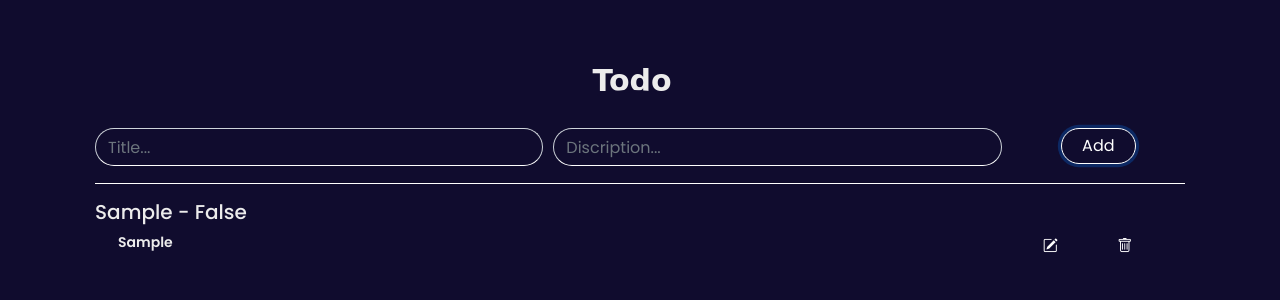
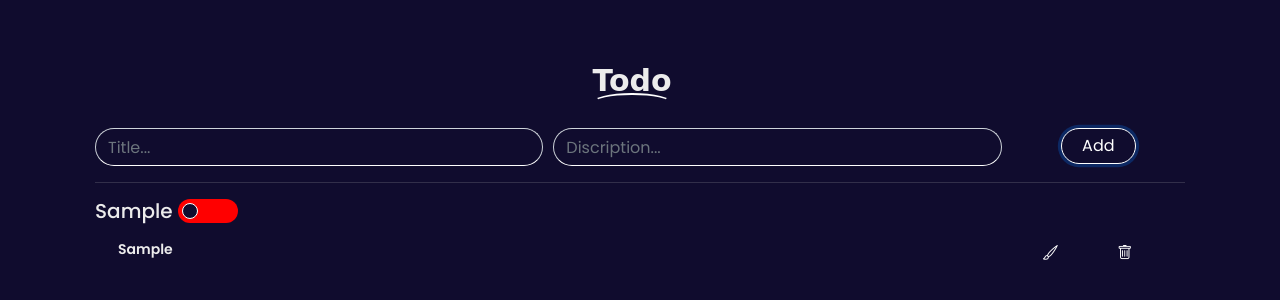
Before and after one commit to FaizaanFazal/Task-Manager-Using-redux, a React (Create React App) app: page / in a window 1280 px wide. Both pictures are taken after typing "Sample", "Sample" into the empty fields and a click on the button "Add". Shown: the top 300 px of the page. Built offline with nearby package versions, Linux system fonts and the light colour scheme.

Commit message:
added status toggling switch

```diff
--- a/public/index.html
+++ b/public/index.html
@@ -11,7 +11,8 @@
     />
     <link rel="apple-touch-icon" href="%PUBLIC_URL%/logo192.png" />
     <link rel="stylesheet" href="https://cdn.jsdelivr.net/npm/bootstrap@4.6.2/dist/css/bootstrap.min.css" integrity="sha384-xOolHFLEh07PJGoPkLv1IbcEPTNtaed2xpHsD9ESMhqIYd0nLMwNLD69Npy4HI+N" crossorigin="anonymous">
-    <link rel="stylesheet" href="https://cdn.jsdelivr.net/npm/bootstrap-icons@1.10.5/font/bootstrap-icons.css">
+    <!-- <link rel="stylesheet" href="https://cdn.jsdelivr.net/npm/bootstrap-icons@1.10.5/font/bootstrap-icons.css"> -->
+
 
     <!--
       manifest.json provides metadata used when your web app is installed on a
--- a/src/App.css
+++ b/src/App.css
@@ -45,7 +45,10 @@ body{
  border: 1px solid rgb(15, 15, 75);
 }
 .divider{
-  border-bottom: 1px solid white;
+  border-bottom: 1px solid rgba(192, 192, 192, 0.194);
+  font-size: 0;
+
+  border-top: 0;
 }
 .indent3{
   text-indent: 40px;
@@ -58,12 +61,12 @@ body{
 .underlined:after {
   content: "";
   position: absolute;
-  bottom: -12px;
+  bottom: -15px;
   left: 0;
   height: 20px;
   width: 100%;
-  border: solid 2px rgb(16, 12, 46);;
-  border-color: rgb(16, 12, 46) transparent transparent transparent;
+  border: solid 2px rgb(255, 255, 255);;
+  border-color: rgb(255, 255, 255) transparent transparent transparent;
   border-radius: 50%;
 }
 
@@ -85,13 +88,29 @@ body{
 .pop{
   z-index: 10;
   position: absolute;
-  width: 500px;
-  height: 500px;
+  top: 0;
+  bottom: 0;
+  left: 0;
+  right: 0;
+  background-color: rgba(55, 0, 63, 0.891);
+}
+.popbox{
+  max-width:500px;
   margin-left: auto;
   margin-right: auto;
-  background-color: rgba(23, 23, 23, 0.5);
+  margin-top: 10%;
+  background-color: rgb(16, 12, 46);
+
 }
-
+.closebtn{
+  padding: 3px;
+  background-color: transparent;
+  color: red;
+  border: 0;
+  font-weight: 700;
+  font-size: 20px;
+  margin-left: auto;
+}
 .actionbtn{
   background-color: transparent;
   border: 0;
@@ -100,3 +119,64 @@ body{
   margin-left: auto;
   margin-right: auto;
 }
+
+/*toggle button*/
+
+.switch {
+  position: relative;
+  display: inline-block;
+  width: 60px;
+  height: 24px;
+}
+.switch input {
+  opacity: 0;
+  width: 0;
+  height: 0;
+}
+
+.slider {
+  position: absolute;
+  cursor: pointer;
+  top: 0;
+  left: 0;
+  right: 0;
+  bottom: 0;
+  background-color: red;
+  -webkit-transition: .4s;
+  transition: .4s;
+}
+
+.slider:before {
+  position: absolute;
+  content: "";
+  height: 16px;
+  width: 16px;
+  left: 4px;
+  bottom: 4px;
+  border: 1px solid rgb(255, 255, 255);
+  background-color: rgb(16, 12, 46);
+  -webkit-transition: .4s;
+  transition: .4s;
+}
+
+input:checked + .slider {
+  background-color: #2196F3;
+}
+
+input:focus + .slider {
+  box-shadow: 0 0 1px #2196F3;
+}
+
+input:checked + .slider:before {
+  -webkit-transform: translateX(26px);
+  -ms-transform: translateX(26px);
+  transform: translateX(26px);
+}
+
+.slider.round {
+  border-radius: 34px;
+}
+
+.slider.round:before {
+  border-radius: 50%;
+}
--- a/src/features/taskManager/Task.js
+++ b/src/features/taskManager/Task.js
@@ -1,6 +1,7 @@
 import React, { useState } from 'react'
 import {useSelector, useDispatch} from 'react-redux'
-import {create,deleteitem,updateitem} from './TaskSlice'
+import 'bootstrap-icons/font/bootstrap-icons.css';
+import {create,deleteitem,updateitem,togglestatus} from './TaskSlice'
 import '../../App.css';
 
 
@@ -9,6 +10,7 @@ export function Task(){
     const[discription,setDiscription]=useState("");
     const[show,setShow]=useState(false)
     const[idtoUpdate,setIdtoUpdate]=useState("")
+
 
 
     const dispatch= useDispatch();
@@ -47,28 +49,56 @@ export function Task(){
         e.preventDefault();
         dispatch(deleteitem(e.target.id))  //delete
     }
+
+
+    let status;
+    let compel;
+    const handletoggle=(id)=>{
+
+        console.log(id)
+        status=todolist.filter((item) => { return item.id === id});
+        compel=status[0].compeleted           //toggle
+        const toggletodo = {
+            id: id,
+            compeleted:compel
+        }
+        dispatch(togglestatus(toggletodo)); //update
+    }
+
+
     let res;
     const handleedit=(e)=>{
         e.preventDefault();
-        res=todolist.filter((item) => { return item.id == e.target.id});
-
+        console.log("id "+e.target.id)
+        res=todolist.filter((item) => { return item.id === e.target.id});
+        console.log(res) //print
         setTitle(res[0].title)
         setDiscription(res[0].discription)
         setIdtoUpdate(e.target.id)
         setShow(show=> !show)     //display edit box
-
     }
 
     return(
         <div class='container-lg pt-5 text-center'>
         {show? <div className='pop'>
-            <div>
-                <input type='text' value={title} onChange={(e)=>setTitle(e.target.value)} />
-                <input type='text' value={discription} onChange={handleInputdisc} />
-                <button className='button' onClick={onClickupdatehandler} >Update</button>
-                <button className='button' onClick={()=>setShow(show=> !show)}>X</button>
-            </div>
-        </div>:null}
+
+            <div className='popbox p-3'>
+            <div className='text-right'>   <button className='closebtn' onClick={()=>setShow(show=> !show)}>X</button>  </div>
+            <div>Make Changes</div>
+                <div className='form-row'>
+                    <div className='col-sm-12 mt-1'>
+                        <input className='bg-dblue rounded-pill form-control' id='title' placeholder='Title...' type='text' value={title} onChange={(e)=>setTitle(e.target.value)} />
+                    </div>
+                    <div className='col-sm-12 mt-1'>
+                        <input className='bg-dblue rounded-pill form-control' id='discription' placeholder='Discription...' type='text' value={discription} onChange={handleInputdisc} />
+                    </div>
+                    <div className='col-sm-12 mt-1'>
+                         <button className='btn rounded-pill btnadd' onClick={onClickupdatehandler} >Update</button>
+                    </div>
+                </div>
+
+                </div>
+                </div>:null}
 
             <div className='cutombox1'>
             <div class="todo">
@@ -91,19 +121,32 @@ export function Task(){
 
                 {todolist.length>0 ? todolist.map(todolist=>(
 
-                    <div key={todolist.id}>
+                    <div key={todolist.id} data-id={todolist.id}>
+
                     <hr className='divider'/>
 
                     <h5 className='text-left'>
-                    <span className='text-left'>{todolist.title} - </span>
-                    <span>{todolist.compeleted ? "True" : "False" }</span>
+                    <span className='text-left'>{todolist.title} </span>
+                        <span>
+                        <label class="switch">
+                        <input id={todolist.id}
+                         type="checkbox"
+                         checked={todolist.compeleted}
+                         onChange={()=>handletoggle(todolist.id)}
+                        />
+                        <span class="slider round"></span>
+                        </label>
+                        </span>
+
+
+
                     </h5>
 
-                    <div className='row mx-2'>
+                    <div className='row mx-2 align-content-between'>
                     <div className='text-left col-sm-10'> {todolist.discription}</div>
                     <div className='col-sm-2 d-flex justify-content-between'>
-                    <button id={todolist.id} className='actionbtn' onClick={handleedit}><i className="bi bi-pencil-square"></i> </button>
-                    <button id={todolist.id} className='actionbtn' onClick={handleDelete}><i class="bi bi-trash"></i></button>
+                    <button  id={todolist.id} className='actionbtn bi bi-brush' onClick={handleedit} ></button>
+                    <button  id={todolist.id} className='actionbtn bi bi-trash' onClick={handleDelete} ></button>
                     </div>
 
                     </div>
--- a/src/features/taskManager/TaskSlice.js
+++ b/src/features/taskManager/TaskSlice.js
@@ -15,6 +15,9 @@ const taskSlice= createSlice({
         },
         updateitem(state, action) {
             state.list = state.list.map(todo => todo.id === action.payload.id ? { ...todo,  title:action.payload.title,discription:action.payload.discription } : todo)
+        },
+        togglestatus(state, action) {
+            state.list = state.list.map(todo => todo.id === action.payload.id ? { ...todo,  compeleted: !action.payload.compeleted} : todo)
         }
 
         // create:{
@@ -78,5 +81,5 @@ const taskSlice= createSlice({
 
 });
 const {actions,reducer}=taskSlice
-export const { create , deleteitem , updateitem , addTodo }=actions
+export const { create , deleteitem , updateitem , addTodo , togglestatus  }=actions
 export default reducer
```
